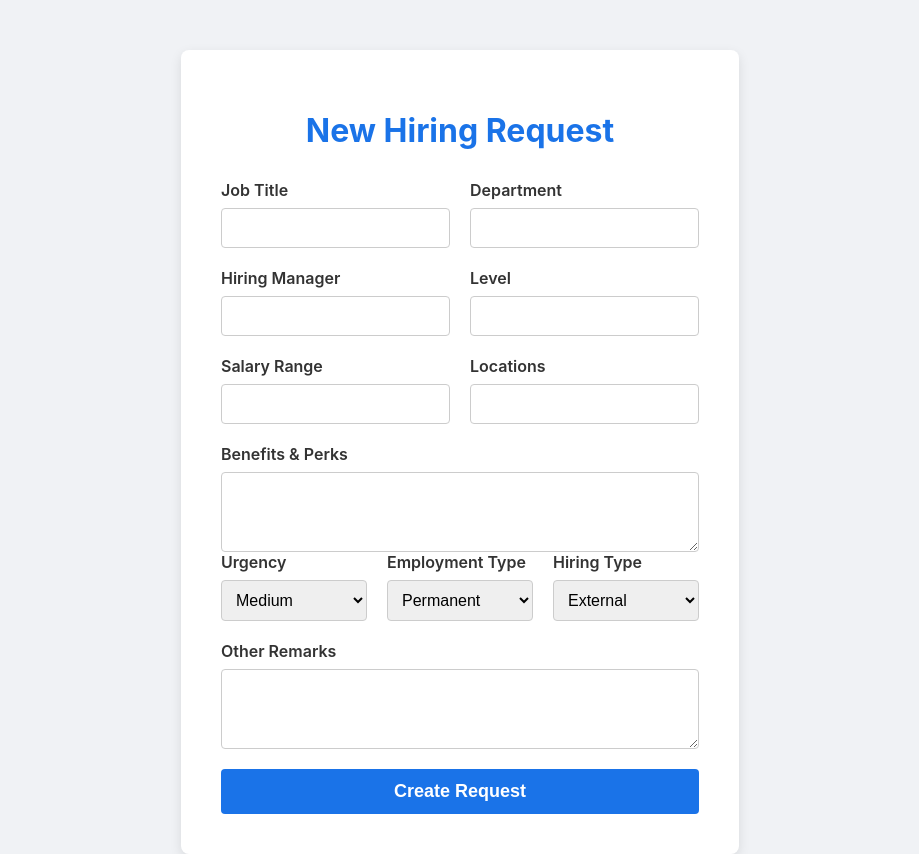
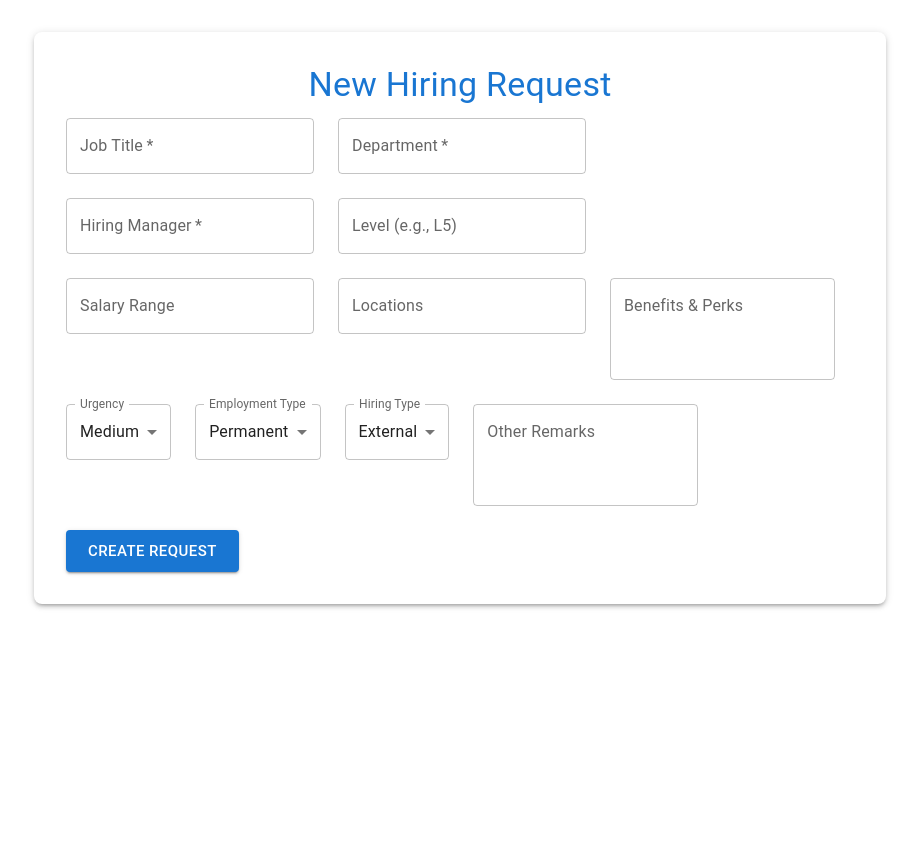
Before and after one commit to azadsimhab/ai-hiring-platform, a React (Create React App) app in the folder frontend/: page / in a window 1280 px wide. Shown: the whole page, without its empty margins (180-1099 px from the left). After the commit the page ends 800 px from the top, so only its background shows below. Built offline with nearby package versions, Linux system fonts and the light colour scheme.

Commit message:
feat: Refactored with Material-UI

```diff
--- a/frontend/package.json
+++ b/frontend/package.json
@@ -3,6 +3,9 @@
   "version": "0.1.0",
   "private": true,
   "dependencies": {
+    "@emotion/react": "^11.14.0",
+    "@emotion/styled": "^11.14.0",
+    "@mui/material": "^7.1.2",
     "@testing-library/dom": "^10.4.0",
     "@testing-library/jest-dom": "^6.6.3",
     "@testing-library/react": "^16.3.0",
--- a/frontend/src/App.css
+++ /dev/null
@@ -1,88 +0,0 @@
-/* frontend/src/App.css */
-
-body {
-  background-color: #f0f2f5;
-  font-family: -apple-system, BlinkMacSystemFont, 'Segoe UI', 'Roboto', 'Oxygen',
-    'Ubuntu', 'Cantarell', 'Fira Sans', 'Droid Sans', 'Helvetica Neue',
-    sans-serif;
-  display: flex;
-  justify-content: center;
-  padding-top: 50px;
-}
-
-.app-container {
-  width: 100%;
-  max-width: 800px;
-}
-
-.form-container {
-  background: #fff;
-  padding: 40px;
-  border-radius: 8px;
-  box-shadow: 0 4px 12px rgba(0, 0, 0, 0.1);
-}
-
-h1 {
-  text-align: center;
-  color: #1a73e8;
-  margin-bottom: 30px;
-}
-
-.form-row {
-  display: flex;
-  gap: 20px;
-  margin-bottom: 20px;
-}
-
-.form-group {
-  flex: 1;
-  display: flex;
-  flex-direction: column;
-}
-
-.form-group label {
-  margin-bottom: 8px;
-  font-weight: 600;
-  color: #333;
-}
-
-.form-group input,
-.form-group select,
-.form-group textarea {
-  width: 100%;
-  padding: 10px;
-  border: 1px solid #ccc;
-  border-radius: 4px;
-  font-size: 16px;
-  box-sizing: border-box;
-}
-
-.form-group textarea {
-  resize: vertical;
-  min-height: 80px;
-}
-
-.submit-btn {
-  width: 100%;
-  padding: 12px;
-  background-color: #1a73e8;
-  color: white;
-  border: none;
-  border-radius: 4px;
-  font-size: 18px;
-  font-weight: 600;
-  cursor: pointer;
-  margin-top: 20px;
-  transition: background-color 0.2s;
-}
-
-.submit-btn:hover {
-  background-color: #155ab6;
-}
-
-.status-message {
-  text-align: center;
-  margin-top: 20px;
-  font-weight: 600;
-  color: #2e7d32;
-}
--- a/frontend/src/App.js
+++ b/frontend/src/App.js
@@ -1,14 +1,16 @@
-// frontend/src/App.js
+// frontend/src/App.js (Refactored with Material-UI)
 
 import React, { useState } from 'react';
 import axios from 'axios';
-import './App.css';
+import {
+  Container, Box, Typography, TextField, Button, Grid,
+  Select, MenuItem, FormControl, InputLabel, CircularProgress
+} from '@mui/material';
 
-// IMPORTANT: Replace this with your actual backend URL from the Cloud Run deployment
+// IMPORTANT: Use your actual backend URL
 const API_BASE_URL = 'https://api-backend-tzgb3x3t4a-uc.a.run.app';
 
 function App() {
-  // Use a single state object to hold all form data
   const [formData, setFormData] = useState({
     job_title: '',
     department: '',
@@ -17,15 +19,14 @@ function App() {
     salary_range: '',
     benefits_perks: '',
     locations: '',
-    urgency: 'Medium', // Default value
+    urgency: 'Medium',
     other_remarks: '',
-    employment_type: 'Permanent', // Default value
-    hiring_type: 'External' // Default value
+    employment_type: 'Permanent',
+    hiring_type: 'External'
   });
 
-  const [statusMessage, setStatusMessage] = useState('');
+  const [status, setStatus] = useState({ message: '', error: false, loading: false });
 
-  // A single handler for all input changes
   const handleChange = (e) => {
     const { name, value } = e.target;
     setFormData(prevState => ({
@@ -34,101 +35,102 @@ function App() {
     }));
   };
 
-  // Handle the form submission
   const handleSubmit = async (e) => {
-    e.preventDefault(); // Prevent default browser form submission
-    setStatusMessage('Submitting...');
+    e.preventDefault();
+    setStatus({ message: 'Submitting...', error: false, loading: true });
     try {
       const response = await axios.post(`${API_BASE_URL}/api/v1/hiring-requests`, formData);
-      console.log('Success:', response.data);
-      setStatusMessage(`Success! Hiring Request created with ID: ${response.data.id}`);
-      // Optionally, reset the form
-      // setFormData({ ...initial state ... });
+      setStatus({ message: `Success! Hiring Request created with ID: ${response.data.id}`, error: false, loading: false });
     } catch (error) {
       console.error('Error submitting form:', error);
-      setStatusMessage('Error: Could not submit the request.');
+      setStatus({ message: 'Error: Could not submit the request. Please check the console.', error: true, loading: false });
     }
   };
 
   return (
-    <div className="app-container">
-      <div className="form-container">
-        <h1>New Hiring Request</h1>
+    <Container maxWidth="md">
+      <Box
+        sx={{
+          marginTop: 4,
+          padding: 4,
+          boxShadow: 3,
+          borderRadius: 2,
+          backgroundColor: 'white',
+        }}
+      >
+        <Typography variant="h4" component="h1" gutterBottom align="center" color="primary">
+          New Hiring Request
+        </Typography>
         <form onSubmit={handleSubmit}>
-
-          <div className="form-row">
-            <div className="form-group">
-              <label>Job Title</label>
-              <input type="text" name="job_title" value={formData.job_title} onChange={handleChange} required />
-            </div>
-            <div className="form-group">
-              <label>Department</label>
-              <input type="text" name="department" value={formData.department} onChange={handleChange} required />
-            </div>
-          </div>
-
-          <div className="form-row">
-            <div className="form-group">
-              <label>Hiring Manager</label>
-              <input type="text" name="manager" value={formData.manager} onChange={handleChange} required />
-            </div>
-            <div className="form-group">
-              <label>Level</label>
-              <input type="text" name="level" value={formData.level} onChange={handleChange} />
-            </div>
-          </div>
-
-          <div className="form-row">
-            <div className="form-group">
-              <label>Salary Range</label>
-              <input type="text" name="salary_range" value={formData.salary_range} onChange={handleChange} />
-            </div>
-             <div className="form-group">
-              <label>Locations</label>
-              <input type="text" name="locations" value={formData.locations} onChange={handleChange} />
-            </div>
-          </div>
-
-          <div className="form-group">
-            <label>Benefits & Perks</label>
-            <textarea name="benefits_perks" value={formData.benefits_perks} onChange={handleChange} />
-          </div>
-
-          <div className="form-row">
-             <div className="form-group">
-              <label>Urgency</label>
-              <select name="urgency" value={formData.urgency} onChange={handleChange}>
-                <option value="Low">Low</option>
-                <option value="Medium">Medium</option>
-                <option value="High">High</option>
-              </select>
-            </div>
-             <div className="form-group">
-              <label>Employment Type</label>
-              <select name="employment_type" value={formData.employment_type} onChange={handleChange}>
-                <option value="Permanent">Permanent</option>
-                <option value="Temporary">Temporary</option>
-              </select>
-            </div>
-             <div className="form-group">
-              <label>Hiring Type</label>
-              <select name="hiring_type" value={formData.hiring_type} onChange={handleChange}>
-                <option value="External">External</option>
-                <option value="Internal">Internal</option>
-              </select>
-            </div>
-          </div>
-
-          <div className="form-group">
-            <label>Other Remarks</label>
-            <textarea name="other_remarks" value={formData.other_remarks} onChange={handleChange} />
-          </div>
-
-          <button type="submit" className="submit-btn">Create Request</button>
+          <Grid container spacing={3}>
+            <Grid item xs={12} sm={6}>
+              <TextField fullWidth label="Job Title" name="job_title" value={formData.job_title} onChange={handleChange} required />
+            </Grid>
+            <Grid item xs={12} sm={6}>
+              <TextField fullWidth label="Department" name="department" value={formData.department} onChange={handleChange} required />
+            </Grid>
+            <Grid item xs={12} sm={6}>
+              <TextField fullWidth label="Hiring Manager" name="manager" value={formData.manager} onChange={handleChange} required />
+            </Grid>
+            <Grid item xs={12} sm={6}>
+              <TextField fullWidth label="Level (e.g., L5)" name="level" value={formData.level} onChange={handleChange} />
+            </Grid>
+            <Grid item xs={12} sm={6}>
+              <TextField fullWidth label="Salary Range" name="salary_range" value={formData.salary_range} onChange={handleChange} />
+            </Grid>
+            <Grid item xs={12} sm={6}>
+              <TextField fullWidth label="Locations" name="locations" value={formData.locations} onChange={handleChange} />
+            </Grid>
+            <Grid item xs={12}>
+              <TextField fullWidth multiline rows={3} label="Benefits & Perks" name="benefits_perks" value={formData.benefits_perks} onChange={handleChange} />
+            </Grid>
+            <Grid item xs={12} sm={4}>
+              <FormControl fullWidth>
+                <InputLabel>Urgency</InputLabel>
+                <Select name="urgency" value={formData.urgency} label="Urgency" onChange={handleChange}>
+                  <MenuItem value="Low">Low</MenuItem>
+                  <MenuItem value="Medium">Medium</MenuItem>
+                  <MenuItem value="High">High</MenuItem>
+                </Select>
+              </FormControl>
+            </Grid>
+            <Grid item xs={12} sm={4}>
+              <FormControl fullWidth>
+                <InputLabel>Employment Type</InputLabel>
+                <Select name="employment_type" value={formData.employment_type} label="Employment Type" onChange={handleChange}>
+                  <MenuItem value="Permanent">Permanent</MenuItem>
+                  <MenuItem value="Temporary">Temporary</MenuItem>
+                </Select>
+              </FormControl>
+            </Grid>
+            <Grid item xs={12} sm={4}>
+              <FormControl fullWidth>
+                <InputLabel>Hiring Type</InputLabel>
+                <Select name="hiring_type" value={formData.hiring_type} label="Hiring Type" onChange={handleChange}>
+                  <MenuItem value="External">External</MenuItem>
+                  <MenuItem value="Internal">Internal</MenuItem>
+                </Select>
+              </FormControl>
+            </Grid>
+            <Grid item xs={12}>
+              <TextField fullWidth multiline rows={3} label="Other Remarks" name="other_remarks" value={formData.other_remarks} onChange={handleChange} />
+            </Grid>
+            <Grid item xs={12}>
+              <Button type="submit" variant="contained" size="large" fullWidth disabled={status.loading}>
+                {status.loading ? <CircularProgress size={24} /> : 'Create Request'}
+              </Button>
+            </Grid>
+            {status.message && (
+              <Grid item xs={12}>
+                <Typography color={status.error ? 'error' : 'green'} align="center">
+                  {status.message}
+                </Typography>
+              </Grid>
+            )}
+          </Grid>
         </form>
-        {statusMessage && <p className="status-message">{statusMessage}</p>}
-      </div>
-    </div>
+      </Box>
+    </Container>
   );
 }
 
```
Also changed, not shown: 1 other file (tests, documents, lock files or other folders).
